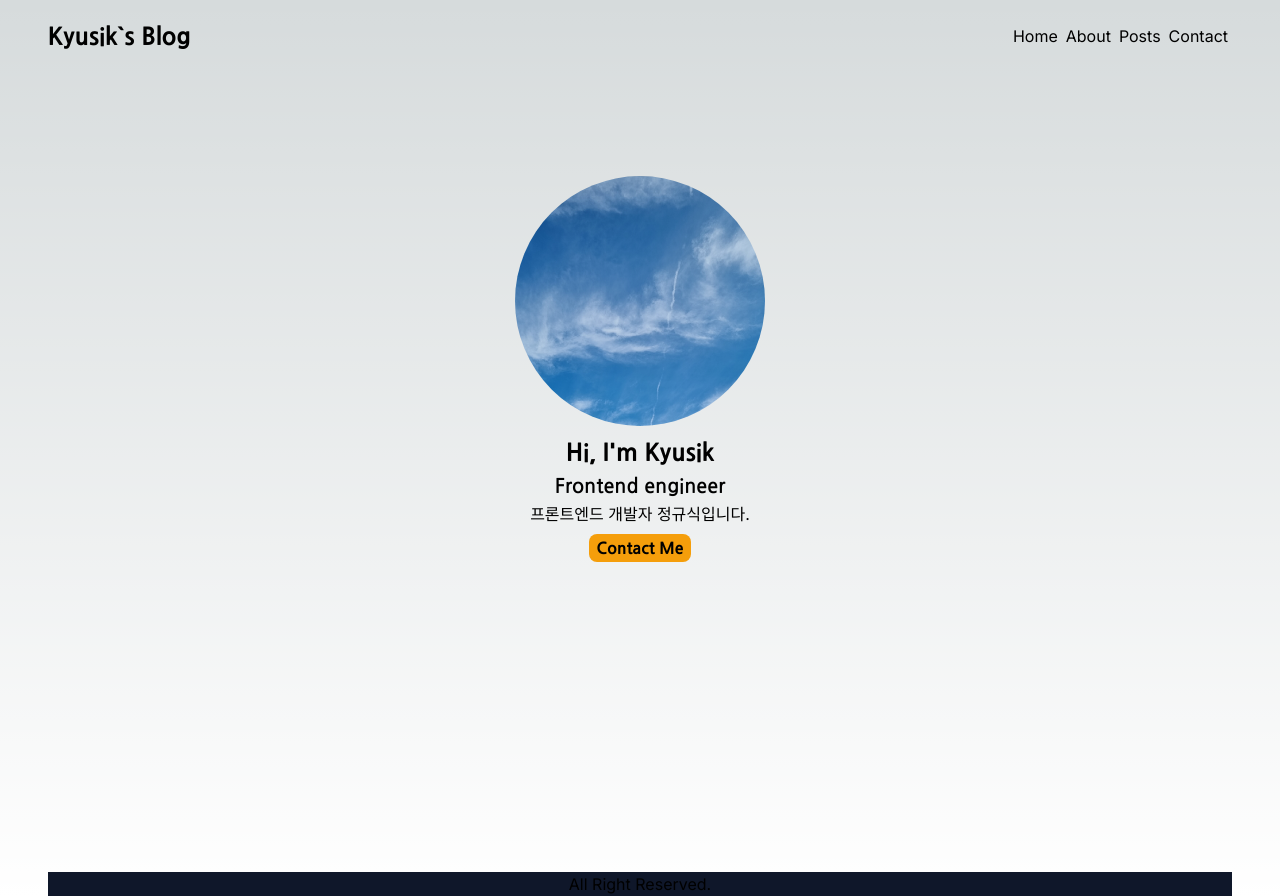
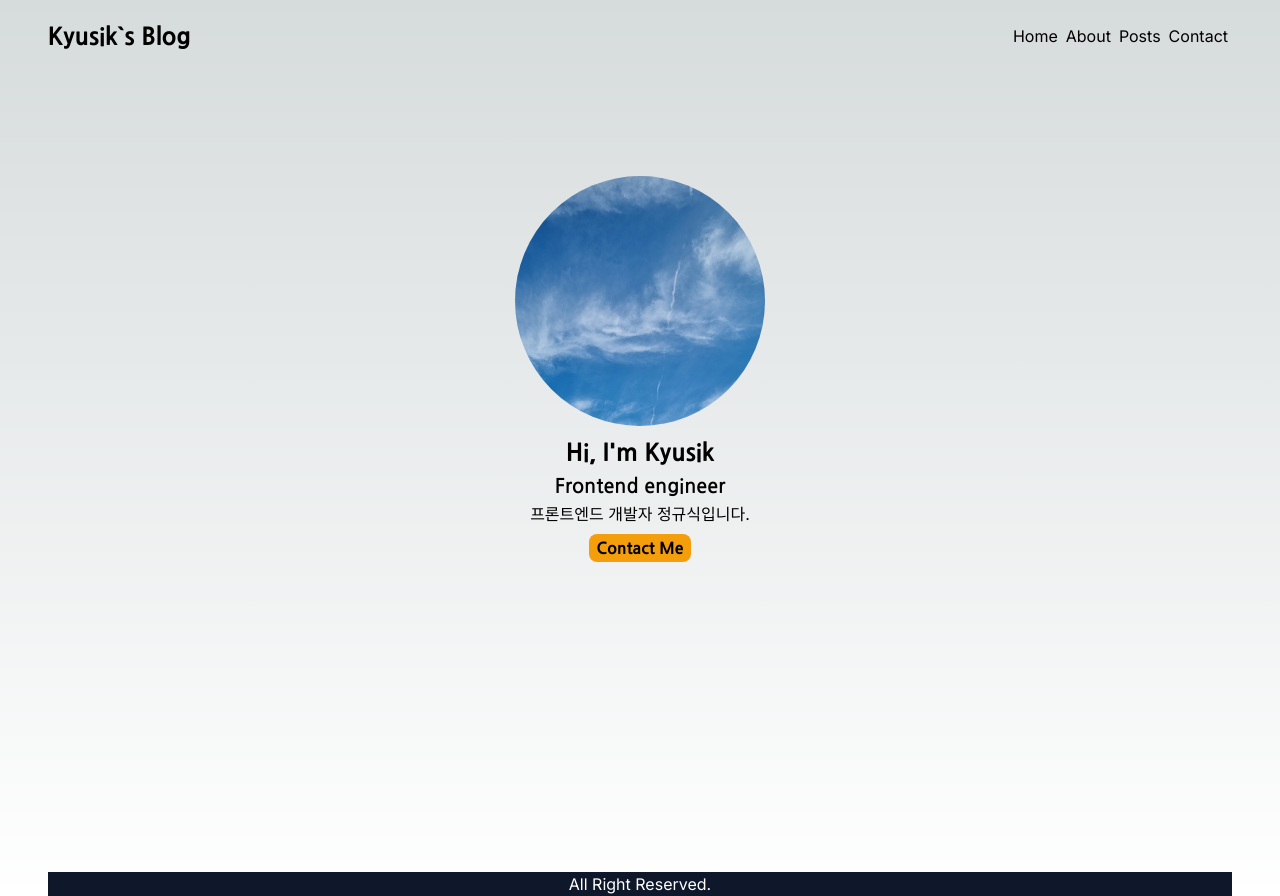
Before and after one commit to starplanter93/next.js_myblog, a Next.js app: page / in a window 1280 px wide. Built offline with nearby package versions, Linux system fonts and the light colour scheme.

Commit message:
global css의 기본 다크모드 해제, footer 텍스트 색상 변경

```diff
--- a/src/app/globals.css
+++ b/src/app/globals.css
@@ -8,13 +8,13 @@
   --background-end-rgb: 255, 255, 255;
 }
 
-@media (prefers-color-scheme: dark) {
+/* @media (prefers-color-scheme: dark) {
   :root {
     --foreground-rgb: 255, 255, 255;
     --background-start-rgb: 0, 0, 0;
     --background-end-rgb: 0, 0, 0;
   }
-}
+} */
 
 body {
   color: rgb(var(--foreground-rgb));
--- a/src/app/layout.tsx
+++ b/src/app/layout.tsx
@@ -40,7 +40,7 @@
           </nav>
         </header>
         {children}
-        <footer className='flex justify-center bg-slate-900'>
+        <footer className='flex justify-center bg-slate-900 text-white'>
           All Right Reserved.
         </footer>
       </body>
```
